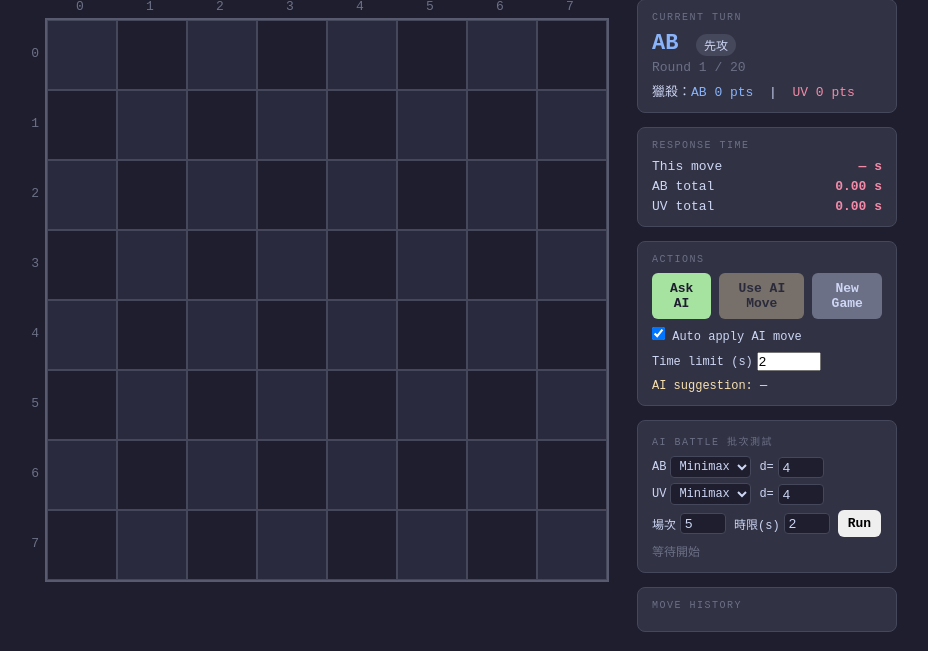
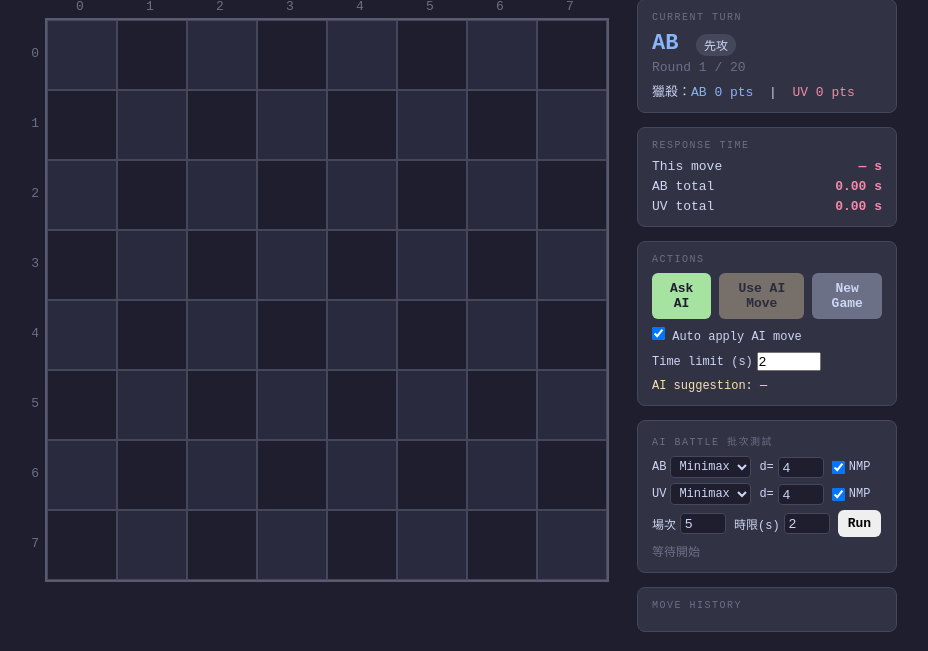
Before and after one commit to Chenredfish/Artificial_Intelligence_Project_2026, a Flask app: page / in a window 1280 px wide. Shown: the part 29-680 px from the top of the page, without its empty margins (181-1109 px from the left). Run offline with Flask 3, Linux system fonts and the light colour scheme.

Commit message:
Add NMP toggle checkboxes to AI Battle UI
- AB and UV each get a NMP checkbox (default checked, hidden when non-Minimax)
- Battle API call sends ab_nmp/uv_nmp; results display shows +NMP suffix in labels
- Strategy change listeners hide/show depth+NMP wraps together

Co-Authored-By: Claude Sonnet 4.6 <noreply@anthropic.com>

```diff
--- a/templates/index.html
+++ b/templates/index.html
@@ -293,6 +293,7 @@
         </select>
       </label>
       <label id="battle-ab-depth-wrap">d=<input id="battle-ab-depth" type="number" min="1" max="8" value="4"></label>
+      <label id="battle-ab-nmp-wrap"><input type="checkbox" id="battle-ab-nmp" checked> NMP</label>
     </div>
     <div class="battle-row">
       <label>UV
@@ -303,6 +304,7 @@
         </select>
       </label>
       <label id="battle-uv-depth-wrap">d=<input id="battle-uv-depth" type="number" min="1" max="8" value="4"></label>
+      <label id="battle-uv-nmp-wrap"><input type="checkbox" id="battle-uv-nmp" checked> NMP</label>
     </div>
     <div class="battle-row">
       <label>場次 <input id="battle-games" type="number" min="1" max="50" value="5"></label>
@@ -600,12 +602,14 @@ document.getElementById('btn-ai').addEventListener('click', async () => {
 });
 
 document.getElementById('battle-ab-strategy').addEventListener('change', function () {
-  document.getElementById('battle-ab-depth-wrap').style.display =
-    this.value === 'minimax' ? '' : 'none';
+  const show = this.value === 'minimax' ? '' : 'none';
+  document.getElementById('battle-ab-depth-wrap').style.display = show;
+  document.getElementById('battle-ab-nmp-wrap').style.display = show;
 });
 document.getElementById('battle-uv-strategy').addEventListener('change', function () {
-  document.getElementById('battle-uv-depth-wrap').style.display =
-    this.value === 'minimax' ? '' : 'none';
+  const show = this.value === 'minimax' ? '' : 'none';
+  document.getElementById('battle-uv-depth-wrap').style.display = show;
+  document.getElementById('battle-uv-nmp-wrap').style.display = show;
 });
 
 document.getElementById('btn-ai-battle').addEventListener('click', async () => {
@@ -619,6 +623,8 @@ document.getElementById('btn-ai-battle').addEventListener('click', async () => {
   const uvStrategy = document.getElementById('battle-uv-strategy').value;
   const abDepth  = parseInt(document.getElementById('battle-ab-depth').value, 10) || 4;
   const uvDepth  = parseInt(document.getElementById('battle-uv-depth').value, 10) || 4;
+  const abNmp    = document.getElementById('battle-ab-nmp').checked;
+  const uvNmp    = document.getElementById('battle-uv-nmp').checked;
   const games    = parseInt(document.getElementById('battle-games').value, 10) || 5;
   const timeLimit = parseFloat(document.getElementById('battle-time-limit').value);
 
@@ -627,6 +633,8 @@ document.getElementById('btn-ai-battle').addEventListener('click', async () => {
     uv_strategy: uvStrategy,
     ab_depth: abDepth,
     uv_depth: uvDepth,
+    ab_nmp: abNmp,
+    uv_nmp: uvNmp,
     games,
     time_limit: Number.isFinite(timeLimit) && timeLimit > 0 ? timeLimit : 0,
   });
@@ -644,10 +652,11 @@ document.getElementById('btn-ai-battle').addEventListener('click', async () => {
   renderBoard();
   updatePanel();
 
-  const fmtStrategy = (s, depth) =>
-    s === 'minimax' ? `Minimax(d${depth})` : s.charAt(0).toUpperCase() + s.slice(1);
-  const abLabel = fmtStrategy(abStrategy, data.ab_depth);
-  const uvLabel = fmtStrategy(uvStrategy, data.uv_depth);
+  const fmtStrategy = (s, depth, nmp) =>
+    (s === 'minimax' ? `Minimax(d${depth})` : s.charAt(0).toUpperCase() + s.slice(1)) +
+    (s === 'minimax' && nmp ? '+NMP' : '');
+  const abLabel = fmtStrategy(abStrategy, data.ab_depth, data.ab_nmp);
+  const uvLabel = fmtStrategy(uvStrategy, data.uv_depth, data.uv_nmp);
 
   document.getElementById('battle-stats-text').innerHTML =
     `<span class="team-ab">AB</span> ${abLabel} vs <span class="team-uv">UV</span> ${uvLabel}<br>` +
```
